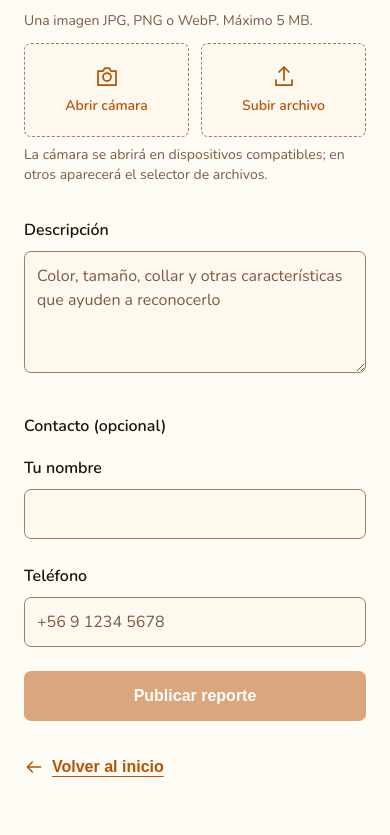
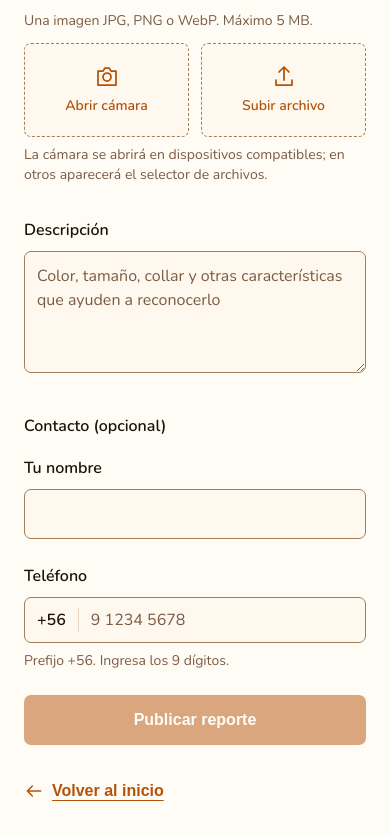
Before and after one commit to CSbastian/Busca_tu_perrito_Front, a Next.js app: page /reportar in a window 390 px wide. Shown: the part 682-1517 px from the top of the page. Built offline with nearby package versions, Linux system fonts and the light colour scheme; a web font is replaced by a local one.

Commit message:
feat: format Chilean phone numbers in report forms

```diff
--- /dev/null
+++ b/src/components/ChileanPhoneInput.tsx
@@ -0,0 +1,136 @@
+"use client";
+
+import { useState } from "react";
+import type { ChangeEvent, ClipboardEvent } from "react";
+
+const phonePrefix = "+56";
+const maxDigits = 9;
+
+function digitsOnly(value: string) {
+  return value.replace(/\D/g, "");
+}
+
+function formatDigits(digits: string) {
+  return [digits.slice(0, 1), digits.slice(1, 5), digits.slice(5)]
+    .filter(Boolean)
+    .join(" ");
+}
+
+function caretForDigits(value: string, count: number) {
+  let position = 0;
+  while (count > 0 && position < value.length) {
+    if (value[position] !== " ") count -= 1;
+    position += 1;
+  }
+  return position;
+}
+
+export default function ChileanPhoneInput({
+  id,
+  name,
+  onValueChange,
+}: {
+  id: string;
+  name: string;
+  onValueChange: () => void;
+}) {
+  const [digits, setDigits] = useState("");
+  const formatted = formatDigits(digits);
+  const helpId = `${id}-help`;
+
+  function update(
+    input: HTMLInputElement,
+    nextDigits: string,
+    digitsBeforeCaret: number,
+  ) {
+    if (nextDigits.length > maxDigits) nextDigits = digits;
+
+    // Restore the caret against the formatted value before React commits it.
+    const nextValue = formatDigits(nextDigits);
+    input.value = nextValue;
+    const caret = caretForDigits(nextValue, digitsBeforeCaret);
+    input.setSelectionRange(caret, caret);
+
+    if (nextDigits !== digits) {
+      setDigits(nextDigits);
+      onValueChange();
+    }
+  }
+
+  function handleChange(event: ChangeEvent<HTMLInputElement>) {
+    const input = event.currentTarget;
+    const value = input.value;
+    let nextDigits = digitsOnly(value);
+    let beforeCaret = digitsOnly(
+      value.slice(0, input.selectionStart ?? value.length),
+    ).length;
+    const { inputType } = event.nativeEvent as InputEvent;
+
+    // Deleting a formatting space should remove the digit next to it.
+    if (nextDigits === digits && value.length === formatted.length - 1) {
+      if (inputType === "deleteContentBackward") beforeCaret -= 1;
+      if (
+        inputType === "deleteContentBackward" ||
+        inputType === "deleteContentForward"
+      ) {
+        nextDigits =
+          digits.slice(0, beforeCaret) + digits.slice(beforeCaret + 1);
+      }
+    }
+
+    update(input, nextDigits, beforeCaret);
+  }
+
+  function handlePaste(event: ClipboardEvent<HTMLInputElement>) {
+    event.preventDefault();
+    const input = event.currentTarget;
+    const pasted = digitsOnly(
+      event.clipboardData.getData("text").trim().replace(/^\+56/, ""),
+    );
+    if (!pasted) return;
+
+    const start = digitsOnly(
+      formatted.slice(0, input.selectionStart ?? formatted.length),
+    ).length;
+    const end = digitsOnly(
+      formatted.slice(0, input.selectionEnd ?? formatted.length),
+    ).length;
+    const nextDigits = digits.slice(0, start) + pasted + digits.slice(end);
+    if (nextDigits.length <= maxDigits) {
+      update(input, nextDigits, start + pasted.length);
+    }
+  }
+
+  return (
+    <>
+      <div className="mt-2 flex items-center rounded-ui border border-input-border bg-surface text-base focus-within:outline-2 focus-within:outline-offset-2 focus-within:outline-accent">
+        <span
+          aria-hidden="true"
+          className="shrink-0 border-r border-line px-3 font-semibold"
+        >
+          {phonePrefix}
+        </span>
+        <input
+          id={id}
+          type="tel"
+          inputMode="numeric"
+          autoComplete="tel-national"
+          aria-describedby={helpId}
+          placeholder="9 1234 5678"
+          value={formatted}
+          onChange={handleChange}
+          onPaste={handlePaste}
+          className="min-h-11 min-w-0 flex-1 rounded-ui bg-transparent px-3 py-2 outline-none"
+        />
+      </div>
+      <p id={helpId} className="mt-2 text-sm text-muted">
+        Prefijo +56. Ingresa los 9 dígitos.
+      </p>
+      <input
+        type="hidden"
+        name={name}
+        value={digits ? `${phonePrefix} ${formatted}` : ""}
+      />
+    </>
+  );
+}
--- a/src/components/ReportFoundDogForm.tsx
+++ b/src/components/ReportFoundDogForm.tsx
@@ -1,6 +1,7 @@
 "use client";
 
 import Link from "next/link";
+import ChileanPhoneInput from "@/components/ChileanPhoneInput";
 import Icon from "@/components/Icon";
 import { useReportForm } from "@/hooks/useReportForm";
 import { acceptedImageTypes } from "@/validation/image.validation";
@@ -202,14 +203,10 @@ export default function ReportFoundDogForm() {
               >
                 Teléfono
               </label>
-              <input
+              <ChileanPhoneInput
                 id="report-contact-phone"
                 name="contactPhone"
-                type="tel"
-                autoComplete="tel"
-                maxLength={40}
-                placeholder="+56 9 1234 5678"
-                className={fieldClassName}
+                onValueChange={handleFormChange}
               />
             </div>
           </div>
--- a/src/validation/report.validation.ts
+++ b/src/validation/report.validation.ts
@@ -16,14 +16,20 @@ export function validateReport(data: FormData): string | null {
       return `${label} es obligatoria y admite hasta ${limit} caracteres.`;
     }
   }
-  for (const [name, limit] of [
-    ["contactName", 100],
-    ["contactPhone", 40],
-  ] as const) {
-    const value = data.get(name);
-    if (value !== null && (typeof value !== "string" || value.length > limit)) {
-      return "Revisa los datos de contacto.";
-    }
+  const contactName = data.get("contactName");
+  if (
+    contactName !== null &&
+    (typeof contactName !== "string" || contactName.length > 100)
+  ) {
+    return "Revisa los datos de contacto.";
+  }
+  const phone = data.get("contactPhone");
+  if (
+    phone !== null &&
+    (typeof phone !== "string" ||
+      (phone.trim() && !/^\+56 \d \d{4} \d{4}$/.test(phone)))
+  ) {
+    return "Completa los 9 dígitos del teléfono o deja el campo vacío.";
   }
   return null;
 }
```
Also changed, not shown: 1 other file (tests, documents, lock files or other folders).
